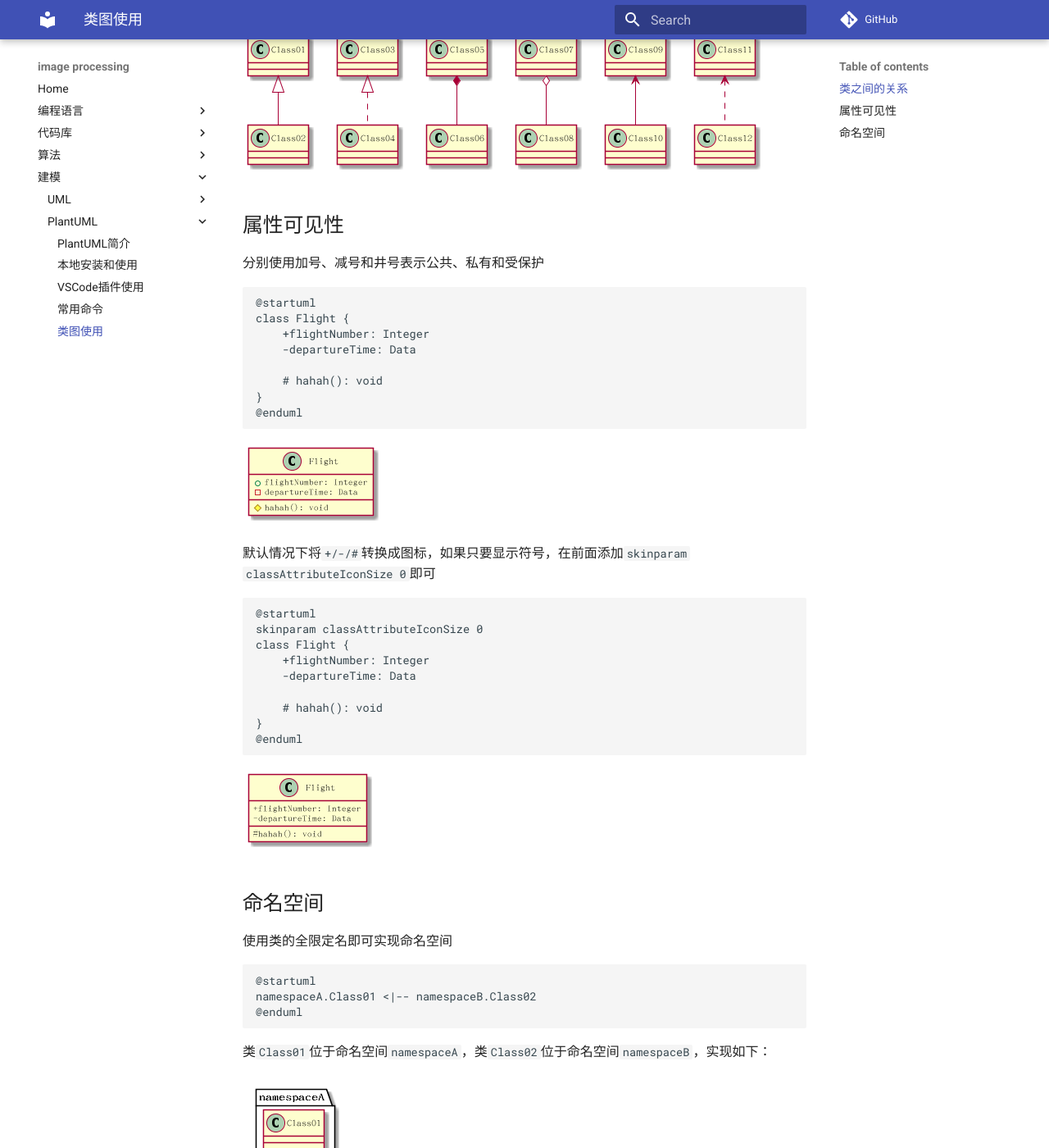
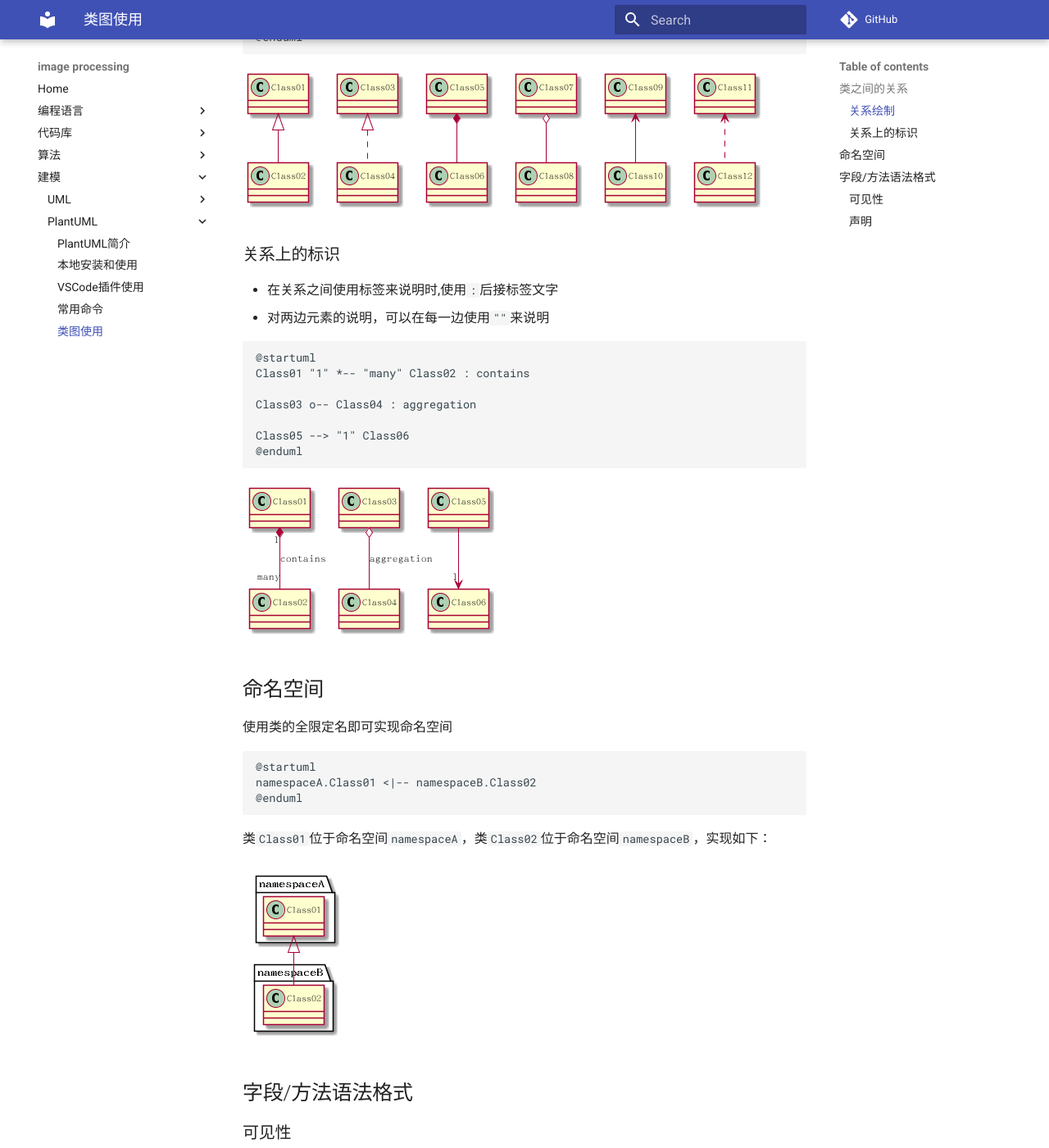
Before and after one commit to Document-Collection/image-processing, an MkDocs documentation site: the page built from docs/uml/plantuml/类图使用.md, in a window 1280 px wide and 1400 px high, scrolled down 564 px. Shown: the whole window at 82% size. Built offline with MkDocs 1.6.1 and Material for MkDocs 9.7.7, drawn with Linux system fonts in a browser that asks for light colours; comment, search, counter and statistics services are not loaded; some of the changed text lies outside the part shown.

Commit message:
docs(plantuml): 类图实现：关系标识绘制、字段/方法声明格式

````diff
--- a/docs/uml/plantuml/类图使用.md
+++ b/docs/uml/plantuml/类图使用.md
@@ -4,6 +4,8 @@
 学习[类图小结](../类图小结.md)，使用`PlantUML`绘制类图
 
 ## 类之间的关系
+
+### 关系绘制
 
 ```
 @startuml
@@ -24,7 +26,40 @@
 
 ![](./imgs/class.png)
 
-## 属性可见性
+### 关系上的标识
+
+* 在关系之间使用标签来说明时,使用`:`后接标签文字
+* 对两边元素的说明，可以在每一边使用`""`来说明
+
+```
+@startuml
+Class01 "1" *-- "many" Class02 : contains
+
+Class03 o-- Class04 : aggregation
+
+Class05 --> "1" Class06
+@enduml
+```
+
+![](./imgs/relationship-identify.png)
+
+## 命名空间
+
+使用类的全限定名即可实现命名空间
+
+```
+@startuml
+namespaceA.Class01 <|-- namespaceB.Class02
+@enduml
+```
+
+类`Class01`位于命名空间`namespaceA`，类`Class02`位于命名空间`namespaceB`，实现如下：
+
+![](./imgs/class-namespace.png)
+
+## 字段/方法语法格式
+
+### 可见性
 
 分别使用加号、减号和井号表示公共、私有和受保护
 
@@ -57,16 +92,41 @@
 
 ![](./imgs/visibility.png)
 
-## 命名空间
+### 声明
 
-使用类的全限定名即可实现命名空间
+`PlantUML`可以非常灵活的处理类内部的属性和函数绘制
+
+* 方式一：正常的声明方式
 
 ```
 @startuml
-namespaceA.Class01 <|-- namespaceB.Class02
+class Dummy {
+    String data
+    void methods()
+}
 @enduml
 ```
 
-类`Class01`位于命名空间`namespaceA`，类`Class02`位于命名空间`namespaceB`，实现如下：
+* 方法二：返回值类型放置在末尾
 
-![](./imgs/class-namespace.png)
+```
+@startuml
+class Dummy {
+    data: String
+    methods(): void
+}
+@enduml
+```
+
+当前更加推荐第一种方式的实现，同时对于一些特定语言的关键字（比如`C++`中的`virtual/override`等等），也可以加入进去
+
+```
+@startuml
+class Dummy03 {
+    String data
+    void methods() override
+}
+@enduml
+```
+
+![](./imgs/class-field-methods-define.png)
````
Also changed, not shown: docs/uml/plantuml/imgs/class-field-methods-define.png (added), docs/uml/plantuml/imgs/relationship-identify.png (added).
